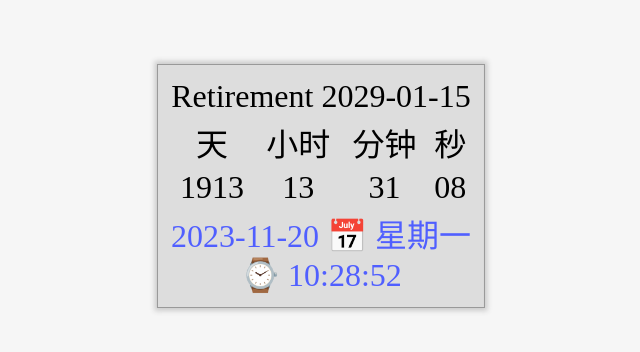
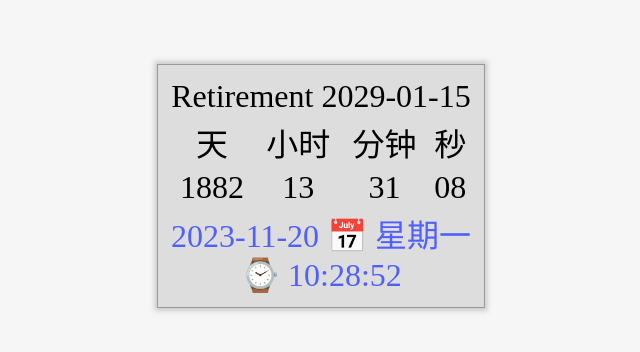
Before and after one commit to itbj/itbj.github.io, a plain HTML site: page retirement/60.html in a window 1280 px wide. Shown: the part 214-566 px from the top of the page, 319-959 px from the left. Drawn offline with Linux system fonts and the light colour scheme.

Commit message:
Update 60.html
0 -- Jan

```diff
--- a/retirement/60.html
+++ b/retirement/60.html
@@ -62,7 +62,7 @@
 
             function countdown() {
                 var now = new Date();
-                var eventDate = new Date(2029, 1, 15);     //这句代码使用了年、月、日三个数字作为参数，表示2023年11月18日（注意月份是从0开始计数的）
+                var eventDate = new Date(2029, 0, 15);     //这句代码使用了年、月、日三个数字作为参数，表示2023年11月18日（注意月份是从0开始计数的）
                 // var eventDate = new Date('2023-10-18'); //这句代码使用了一个字符串作为参数，表示2023年10月18日（注意字符串中的月份是从1开始计数的）。
                 var currentTime= now.getTime();
                 //var currentTime= new Date('2023-10-18');  // 9130 days  8 hours??? why?
```
